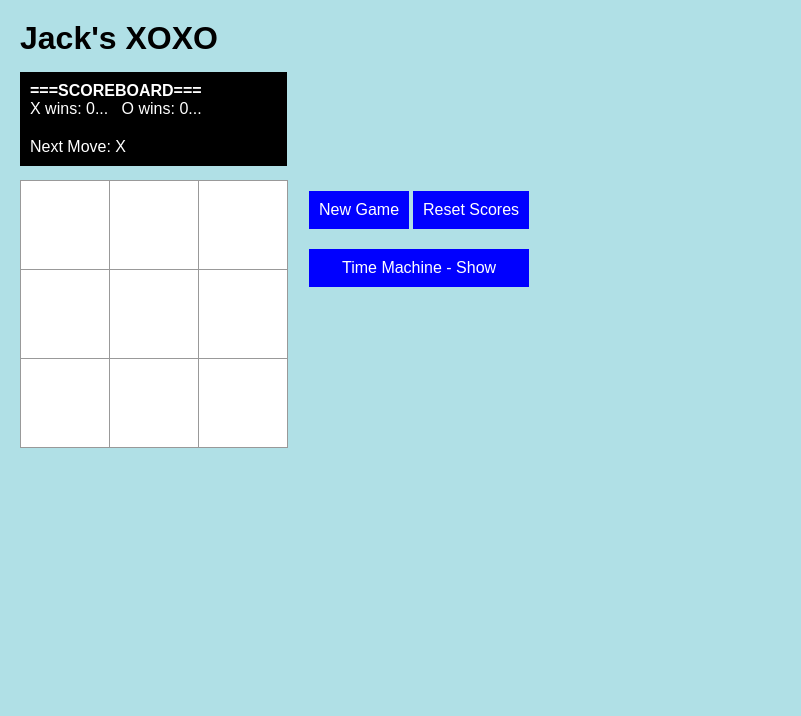
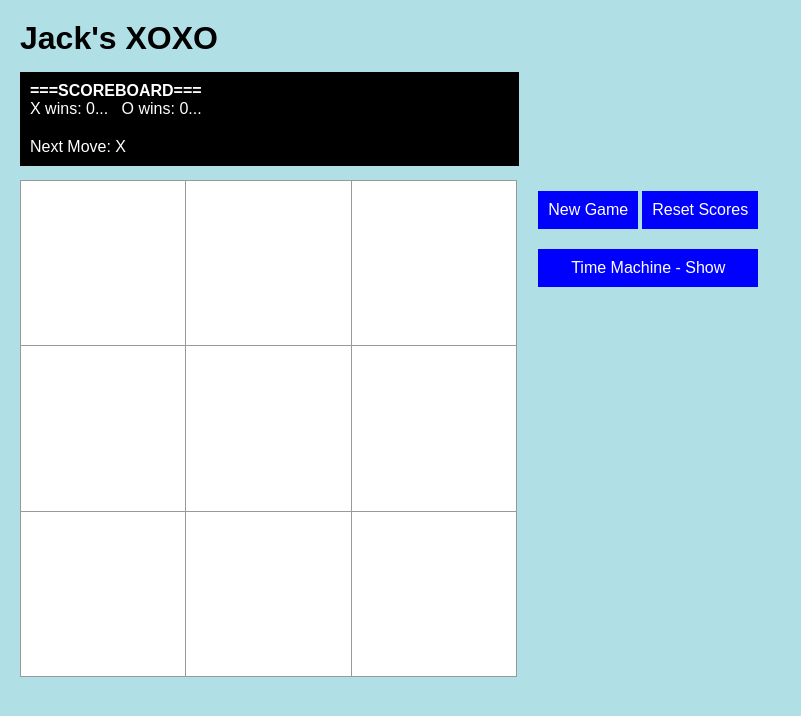
Before and after one commit to tommyarmstrong/noughts-crosses, a React (Create React App) app: page / in a window 1280 px wide. Shown: the top 716 px of the page, without its empty margins (0-801 px from the left). Built offline with nearby package versions, Linux system fonts and the light colour scheme.

Commit message:
NCD-43 auto-scaled the board for laptop screens in CSS

```diff
--- a/src/styles.css
+++ b/src/styles.css
@@ -72,26 +72,13 @@ body {
   border-radius: 0px;
   }
 
-ol {
-  list-style: none; /* Remove default numbering */
-  padding: 0; /* Remove default padding */
-  margin: 0; /* Remove default margin */
-}
-
-ol li {
-  margin-bottom: 5px; /* Add some spacing between moves */
-}
-
 .square {
   background: #fff;
   border: 1px solid #999;
   float: left;
-  /* height: 200px;
-  width: 200px;
-  font-size: 170px;  */
-  height: 90px;
-  width: 90px;
-  font-size: 85px;
+  height: 13vw;
+  width: 13vw;
+  font-size: 170px;
   font-weight: bold;
   line-height: 34px;
   margin-right: -1px;
@@ -107,14 +94,14 @@ ol li {
 }
 
 .scoreboard {
-  width: 267px;
+  width: 39vw;
   padding: 10px;
   background-color: black;
   color: white;
 }
 
 .game-status {
-  width: 267px;
+  width: 39vw;
   padding: 10px;
   background-color: black;
   color: white;
```
